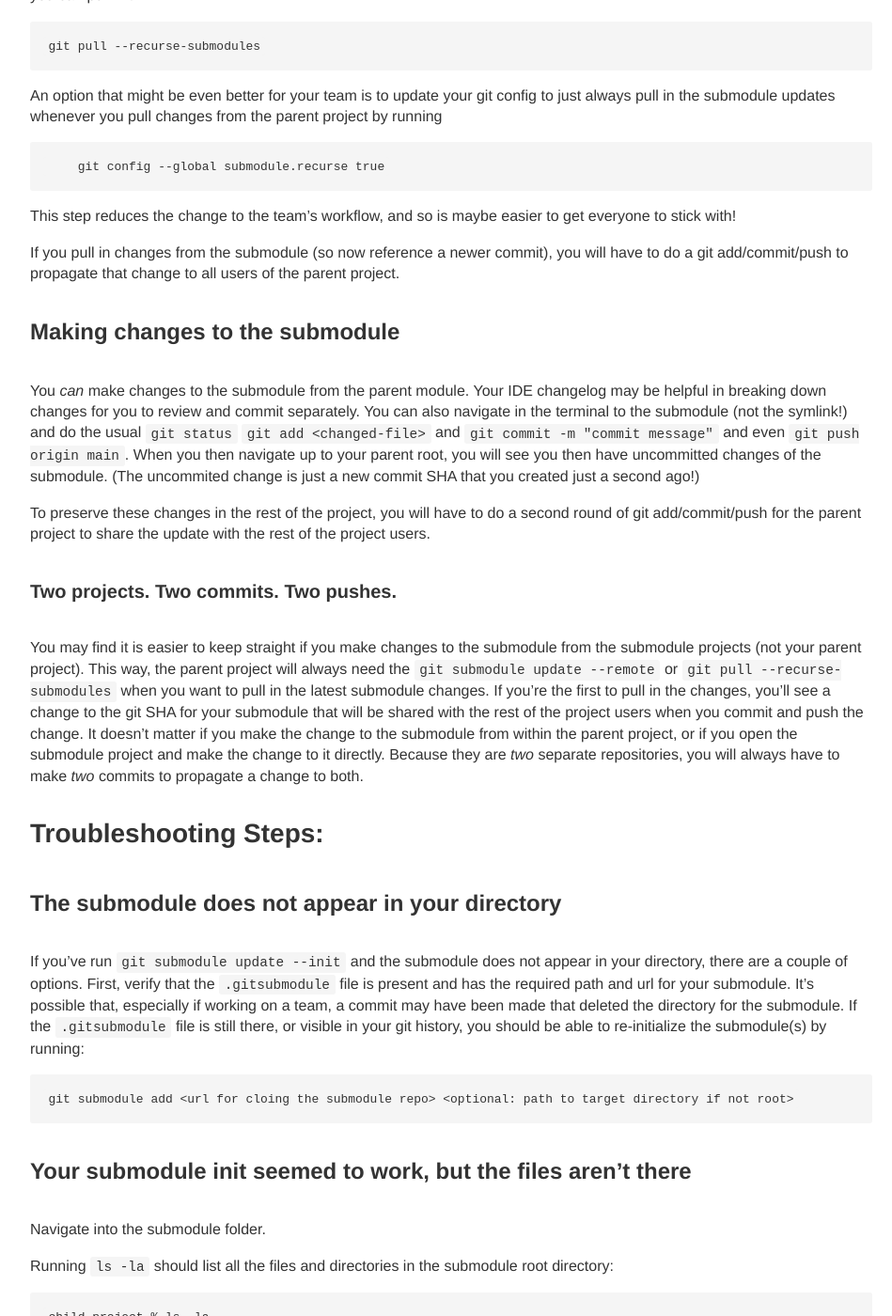
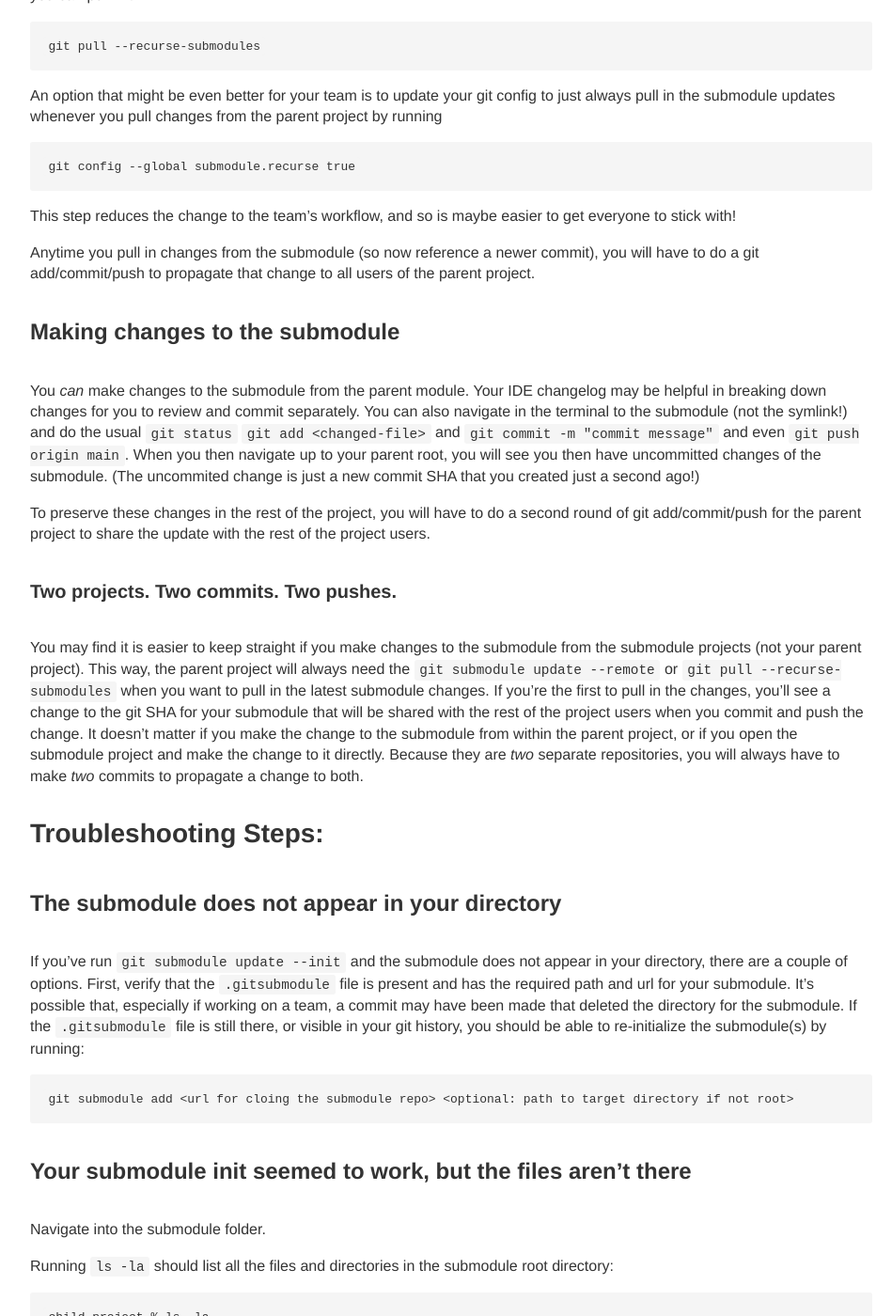
Before and after one commit to 7vanael/7vanael.github.io, a Jekyll site: the page built from _posts/2026-01-20-from-outline.md, in a window 1280 px wide and 1400 px high, scrolled down 5734 px. Shown: the whole window at 94% size, without its empty margins (160-1109 px from the left). Built offline with Jekyll 4.4.1, drawn with Linux system fonts in a browser that asks for light colours.

Commit message:
minor tweaks

````diff
--- a/_posts/2026-01-20-from-outline.md
+++ b/_posts/2026-01-20-from-outline.md
@@ -193,11 +193,11 @@
 
 An option that might be even better for your team is to update your git config to just always pull in the submodule updates whenever you pull changes from the parent project by running
 ```bash
-    git config --global submodule.recurse true
+git config --global submodule.recurse true
 ```
 This step reduces the change to the team's workflow, and so is maybe easier to get everyone to stick with!
 
-If you pull in changes from the submodule (so now reference a newer commit), you will have to do a git add/commit/push to propagate that change to all users of the parent project.
+Anytime you pull in changes from the submodule (so now reference a newer commit), you will have to do a git add/commit/push to propagate that change to all users of the parent project.
 
 #### Making changes to the submodule
 You _can_ make changes to the submodule from the parent module. Your IDE changelog may be helpful
--- a/css/main.css
+++ b/css/main.css
@@ -62,7 +62,7 @@
 }
 
 .markdown blockquote {
-    background-color: #e6e1e1;
+    background-color: #76a9f4;
     padding: .85rem 1rem;
     font-style: italic;
     margin-bottom: 1rem;
````
